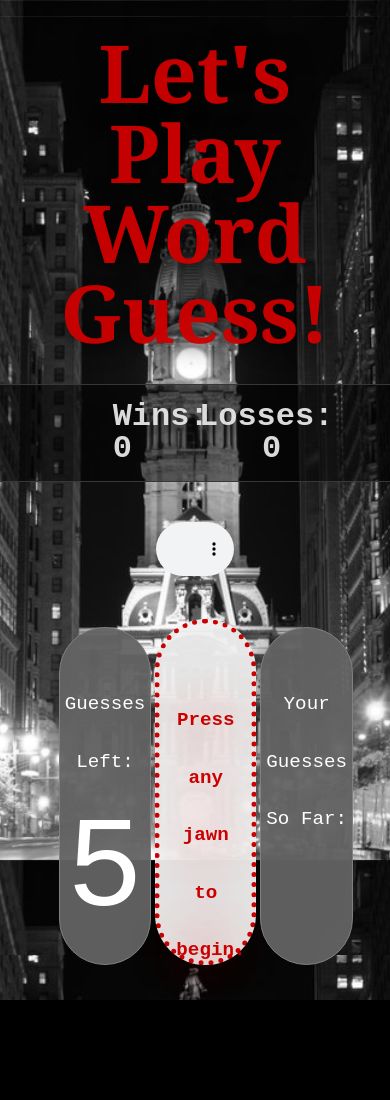
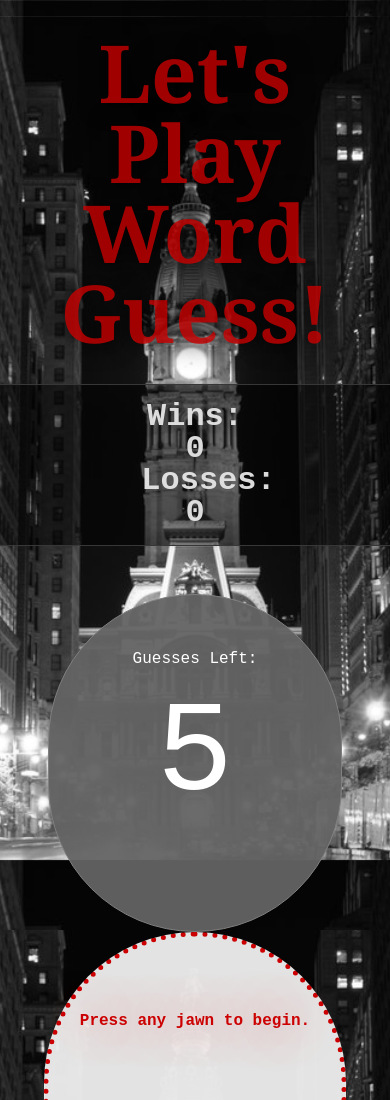
Before and after one commit to rdougherty31/Word-Guess-Game, a plain HTML site: page index.html in a window 390 px wide. Shown: the top 1100 px of the page. Before the commit the page ends 1000 px from the top, so only its background shows below. Drawn offline with Linux system fonts and the light colour scheme.

Commit message:
Final edits & ReadMe

```diff
--- a/assets/css/style.css
+++ b/assets/css/style.css
@@ -9,11 +9,11 @@ html, body {
 }
 .winLossRecord {
     padding: 1rem;
-    /* text-align: center; */
     border-top: 1px solid #383737;
     border-bottom: 1px solid #383737;
     background: rgba(0,0,0,.5);
     margin-top: 1rem;
+    margin-bottom: 3rem;
 }
 .winLossRecord span {
     font-size: 2rem;
@@ -42,29 +42,12 @@ h1 {
     margin-top: 1rem;
     text-shadow: 0 0 1.5rem black;
     -webkit-animation-name: fontColorChange;
-    -webkit-animation-duration: 6s;
-    -webkit-animation-iteration-count: 5;
+    -webkit-animation-duration: 3s;
+    -webkit-animation-iteration-count: 100;
     animation-name: fontColorChange;
-    animation-duration: 6s;
-    animation-iteration-count: 5;
+    animation-duration: 3s;
+    animation-iteration-count: 100;
 }
-/* button {
-    width: 10%;
-    height: 9rem;
-    margin: 2rem 45% 3rem 45%;
-    border: 1px solid red;
-    border-radius: 100%;
-    background: #eee;
-    color: #c00;
-    font-family: Georgia, 'Times New Roman', Times, serif;
-    font-size: 2rem;
-    -webkit-animation-name: bgChange;
-    -webkit-animation-duration: 6s;
-    -webkit-animation-iteration-count: 5;
-    animation-name: bgChange;
-    animation-duration: 6s;
-    animation-iteration-count: 5;
-} */
 .container {
     height: 21rem;
     line-height: 3;
@@ -111,18 +94,16 @@ h1 {
 }
 #guessWord {
     padding-top: 0;
+    font-size: 75%;
 }
 #guessedLetters {
     font-weight: bold;
-}
-audio {
-    width: 20%;
-    margin: 2.5rem auto 2.5rem 40%;
 }
 .wrapper {
     z-index: 5;
     background: rgba(0,0,0,0.0);
 }
+/* Header Animation */
 @-webkit-keyframes fontColorChange {
     0% {color: rgba(204,0,0,1.0);}
     50% {color: rgba(204,0,0,0.5);}
@@ -133,14 +114,40 @@ audio {
     50% {color: rgba(204,0,0,0.5);}
     100% {color: rgba(204,0,0,1.0);}
     }
-/* Button color change animation */
-/* @-webkit-keyframes bgChange {
-    0% {background-color:rgba(255,255,255,.9);}
-    50% {background-color: rgba(0,0,0,.9);}
-    100% {background-color:rgba(255,255,255,.9);}
+/* Media Queries */
+@media (max-width: 1300px) {
+    .container {
+        line-height: 2;
+    }
+    .leftCol, .middleCol, .rightCol {
+        font-size: 1rem;
+    }
 }
-  @keyframes bgChange {
-    0% {background-color:rgba(255,255,255,.9);}
-    50% {background-color: rgba(0,0,0,.9);}
-    100% {background-color:rgba(255,255,255,.9);}
-} */
+@media (max-width: 1300px) {
+    .leftCol {
+        margin-left: 10%;
+    }
+    .leftCol, .middleCol, .rightCol {
+        width: 26.3%;
+    }
+    #guessWord {
+        padding-top: 1.5rem;
+    }
+}
+@media (max-width: 800px) {
+    .leftCol, .middleCol, .rightCol {
+        display: block;
+        margin: 0 auto;
+        width: 75%;
+    }
+    .yourGuesses {
+        padding: .5rem;
+    }
+    .winDiv, .lossDiv {
+        display: block;
+        margin: 0 auto;
+        width: 30%;
+        text-align: center;
+        font-size: 75%;
+    }
+}
--- a/index.html
+++ b/index.html
@@ -24,9 +24,6 @@
             </div>
         </div>
     </div>
-    <!-- music with controls -->
-    <audio id="music" src="assets/music/FreshPrinceTheme.mp3" controls="controls" autoplay="autoplay" loop="loop">Error: Your browser does not support this audio player.</audio>
-
     <div class="container">
         <!--Left Column : Guesses left, Correct Letters, & Letters Guessed-->
         <div class="leftCol">
@@ -45,7 +42,7 @@
         <!--Right Column : Letters Guessed-->
         <div class="rightCol">
             <div>
-                <div>Your Guesses So Far: </div>
+                <div class="yourGuesses">Your Guesses So Far: </div>
                 <div id="guessedLetters"> </div>
             </div>
         </div>
```
Also changed, not shown: assets/javascript/game.js (+1 -15 lines), README.md.
